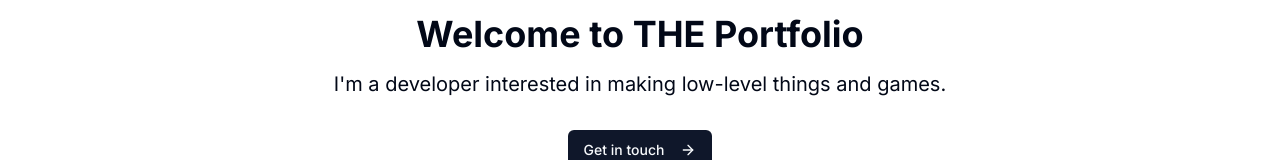
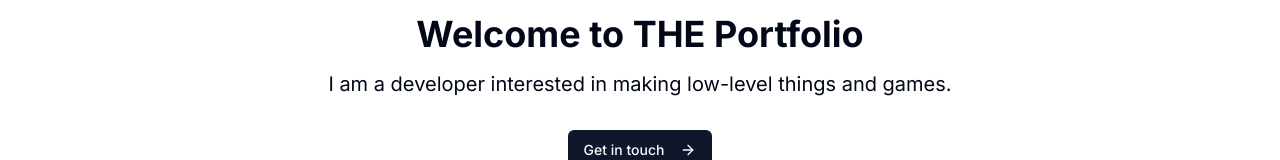
Before and after one commit to ArmaanCPro/vportfolio, a Next.js app: page / in a window 1280 px wide. Shown: the part 154-314 px from the top of the page. Built offline with nearby package versions, Linux system fonts and the light colour scheme.

Commit message:
weird change

```diff
--- a/src/app/components/hero.tsx
+++ b/src/app/components/hero.tsx
@@ -6,7 +6,7 @@ export default function Hero() {
         <section className="py-20 text-center">
             <div className="container mx-auto">
                 <h1 className="text-4xl font-bold mb-4">Welcome to THE Portfolio</h1>
-                <p className="text-xl mb-8">I'm a developer interested in making low-level things and games.</p>
+                <p className="text-xl mb-8">I am a developer interested in making low-level things and games.</p>
                 <Button asChild>
                     <a href="#contact">
                         Get in touch <ArrowRight className="ml-2 h-4 w-4" />
```
